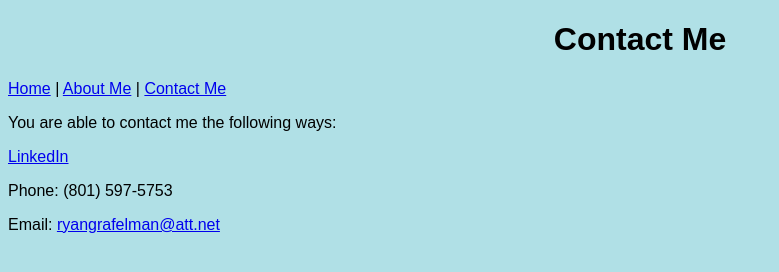
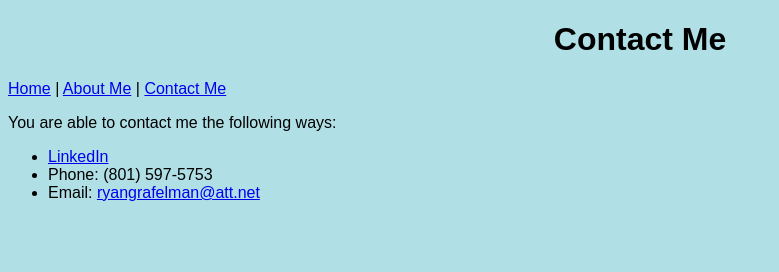
Before and after one commit to themiddleman70/ryang.github.io, a plain HTML site: page contact.html in a window 1280 px wide. Shown: the whole page, without its empty margins (0-779 px from the left). Drawn offline with Linux system fonts and the light colour scheme.

Commit message:
Added bullet points.

```diff
--- a/contact.html
+++ b/contact.html
@@ -20,11 +20,11 @@ body {	background-color: powderblue;
 
 <p>You are able to contact me the following ways:</p>
 
-<p><a href='https://www.linkedin.com/in/ryangrafelman'>LinkedIn</a></p>
-
-<p>Phone: (801) 597-5753</p>
-
-<p>Email: <a href="mailto:ryangrafelman@att.net">ryangrafelman@att.net</a></p>
+<ul>
+<li><a href='https://www.linkedin.com/in/ryangrafelman'>LinkedIn</a></li>
+<li>Phone: (801) 597-5753</li>
+<li>Email: <a href="mailto:ryangrafelman@att.net">ryangrafelman@att.net</a></li>
+</ul>
 
 </body>
 </html>
```
